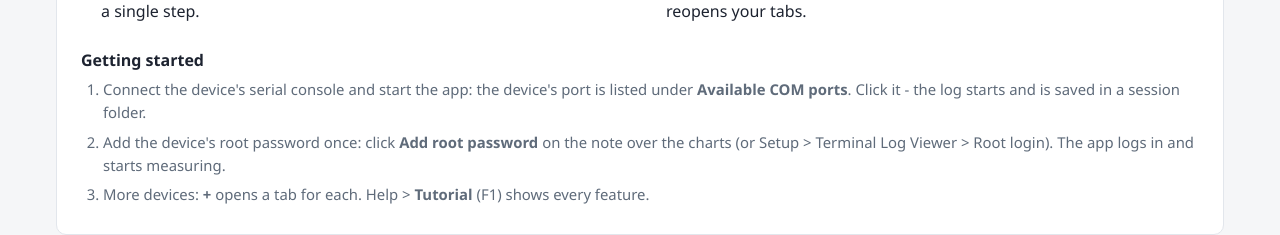
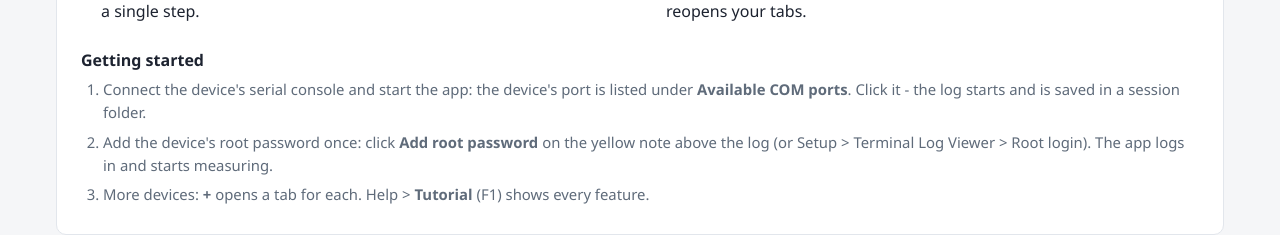
Before and after one commit to namtpham/long_run, a plain HTML site: page index.html in a window 1280 px wide. Shown: the part 960-1195 px from the top of the page. Drawn offline with Linux system fonts and the light colour scheme.

Commit message:
The root password note is above the log

```diff
--- a/index.html
+++ b/index.html
@@ -209,7 +209,7 @@
     <ol class="steps note">
       <li>Connect the device's serial console and start the app: the device's port is listed under
         <b>Available COM ports</b>. Click it - the log starts and is saved in a session folder.</li>
-      <li>Add the device's root password once: click <b>Add root password</b> on the note over the charts
+      <li>Add the device's root password once: click <b>Add root password</b> on the yellow note above the log
         (or Setup &gt; Terminal Log Viewer &gt; Root login). The app logs in and starts measuring.</li>
       <li>More devices: <b>+</b> opens a tab for each. Help &gt; <b>Tutorial</b> (F1) shows every feature.</li>
     </ol>
```
Also changed, not shown: 1 other file.
